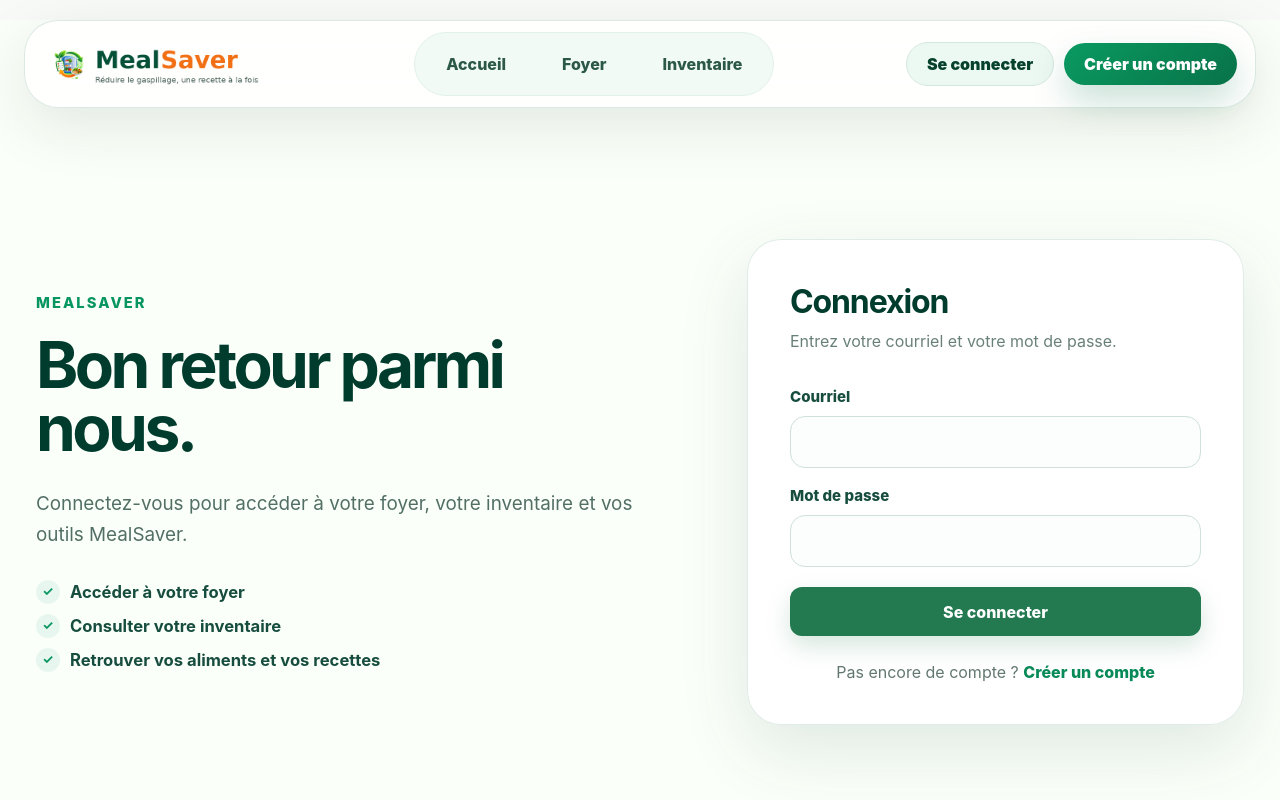
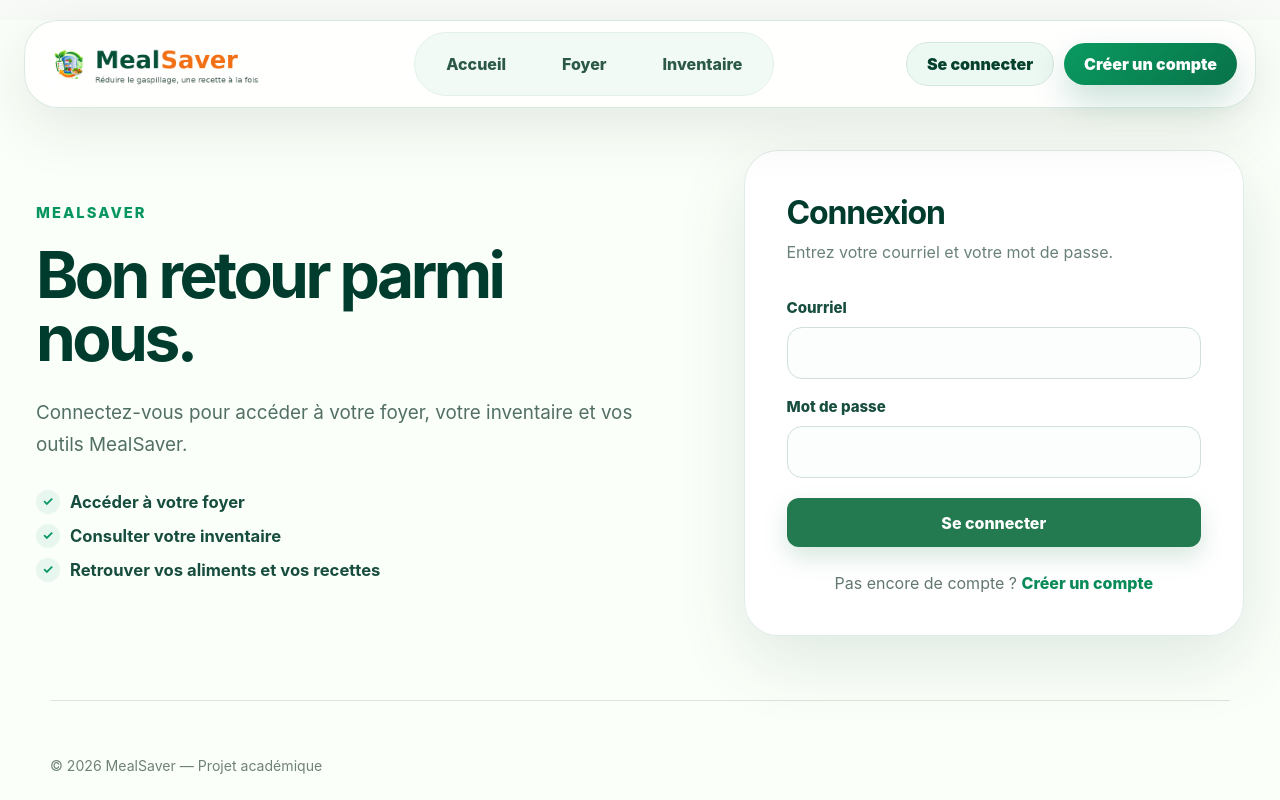
Before and after one commit to Hafdekhil/MealSaver, a React (Vite) app in the folder frontend/: page /login in a window 1280 px wide. Shown: the top 800 px of the page. Built offline with nearby package versions, Linux system fonts and the light colour scheme.

Commit message:
Sprint 0 - Ameliorer le design du frontend MealSaver

```diff
--- a/frontend/src/academic-home-overrides.css
+++ b/frontend/src/academic-home-overrides.css
@@ -359,3 +359,43 @@
     border-radius: 24px;
   }
 }
+
+/* Ajustement final desktop — pages Connexion / Inscription */
+@media (min-width: 951px) {
+  .page-shell {
+    padding-top: 42px;
+    padding-bottom: 64px;
+  }
+
+  .auth-layout {
+    min-height: auto;
+    align-items: start;
+    gap: 64px;
+  }
+
+  .auth-intro {
+    padding-top: 54px;
+  }
+
+  .auth-card {
+    width: 100%;
+    max-width: 620px;
+    justify-self: end;
+  }
+}
+
+/* Finition accueil desktop */
+@media (min-width: 1101px) {
+  .mp-hero {
+    padding-top: 34px;
+    padding-bottom: 36px;
+  }
+
+  .mp-device-card {
+    max-width: 780px;
+  }
+
+  .mp-pills {
+    margin-top: 18px;
+  }
+}
--- a/frontend/src/pages/HomePage.tsx
+++ b/frontend/src/pages/HomePage.tsx
@@ -1,14 +1,7 @@
 import type { CSSProperties } from "react";
 import { Link } from "react-router-dom";
 
-import dashboardImage from "../assets/shot-dashboard.png";
-import inventoryImage from "../assets/shot-inventory.png";
 import styleReferenceBoard from "../assets/style-reference-board.png";
-
-function imageStyle(image: string): CSSProperties {
-  return { "--img": `url("${image}")` } as CSSProperties;
-}
-
 export function HomePage() {
   return (
     <main className="page-main">
```
